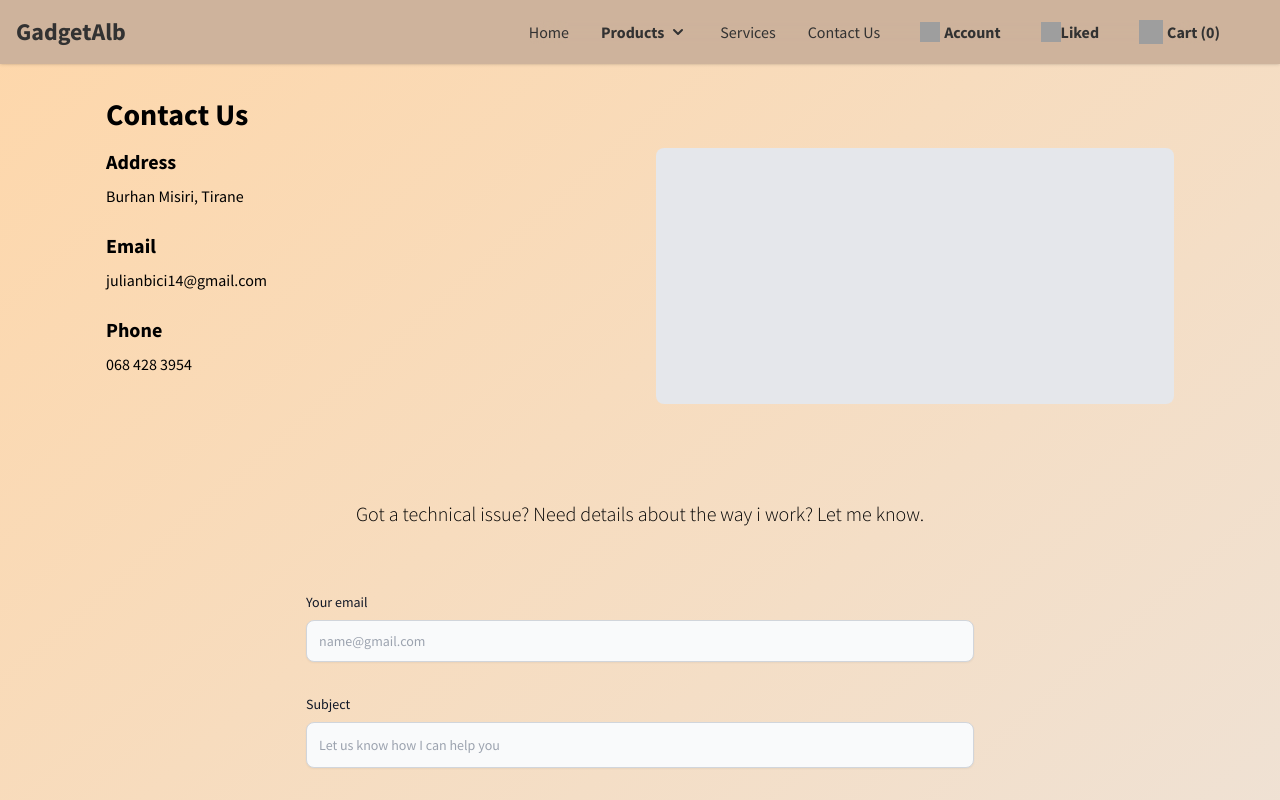
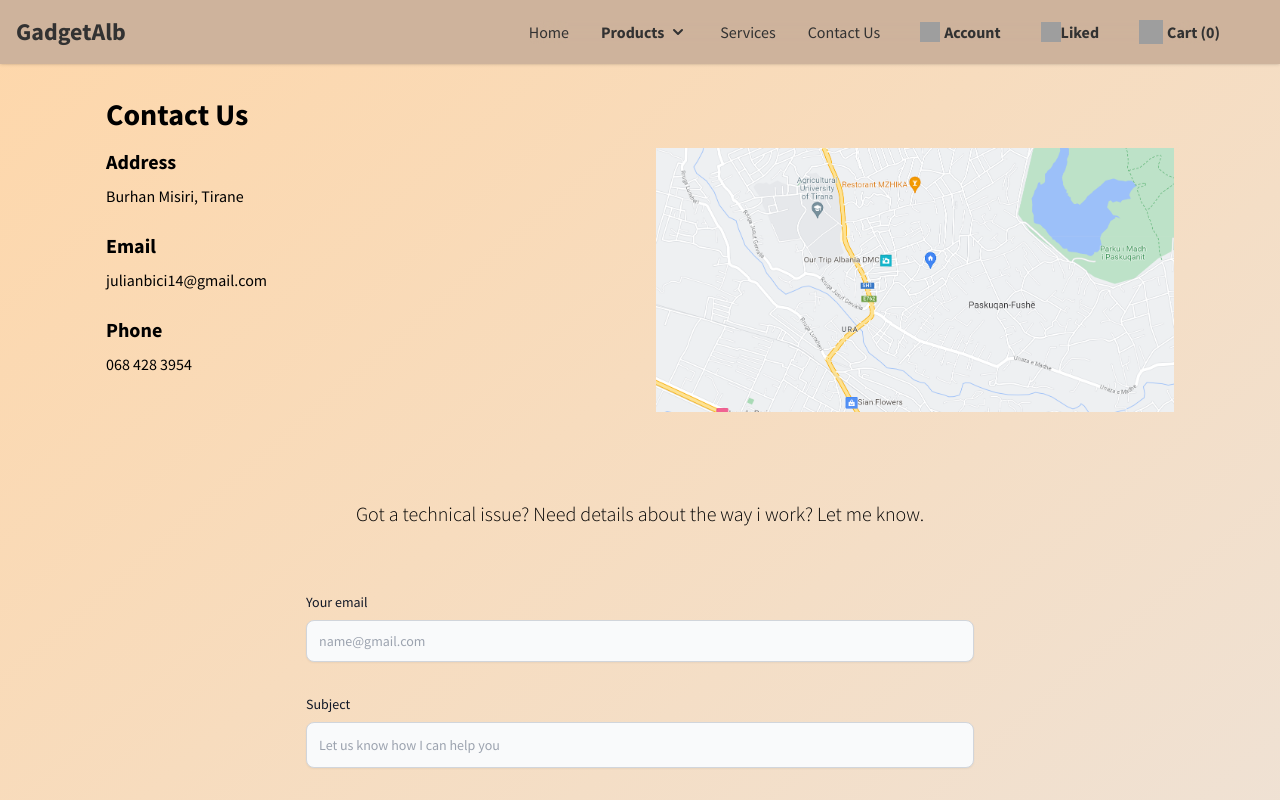
Before and after one commit to JuljanBici/GadgetAlb, a React (Vite) app: page /contactUs in a window 1280 px wide. Shown: the top 800 px of the page. Built offline with nearby package versions, Linux system fonts and the light colour scheme; no server answers; grey boxes are pictures that could not be loaded.

Commit message:
uploaded location image

```diff
--- a/src/assets/secPages/rrethNesh.jsx
+++ b/src/assets/secPages/rrethNesh.jsx
@@ -1,5 +1,6 @@
 import React, { useRef } from 'react';
 import emailjs from '@emailjs/browser';
+import maps from '../../stockPhotos/maps.png'
 
 function ContactUs() {
   const form = useRef();
@@ -35,7 +36,9 @@ function ContactUs() {
             </div>
           </div>
           <div className="w-1/2 pl-4">
-            <div className="h-64 bg-gray-200 rounded-lg"></div>
+            <div className="h-64 bg-gray-200 rounded-lg">
+              <img src={maps} />
+            </div>
           </div>
         </div>
       </div>
```
Also changed, not shown: src/stockPhotos/maps.png (added).
